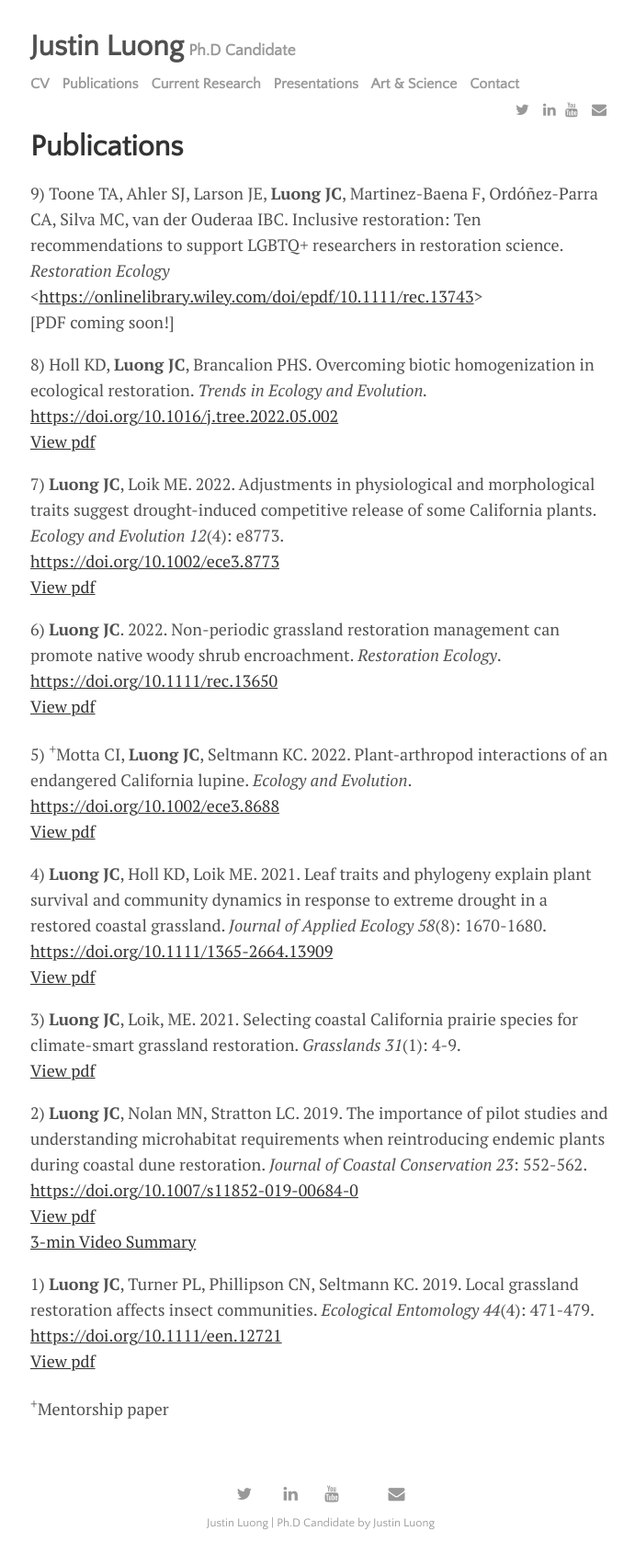
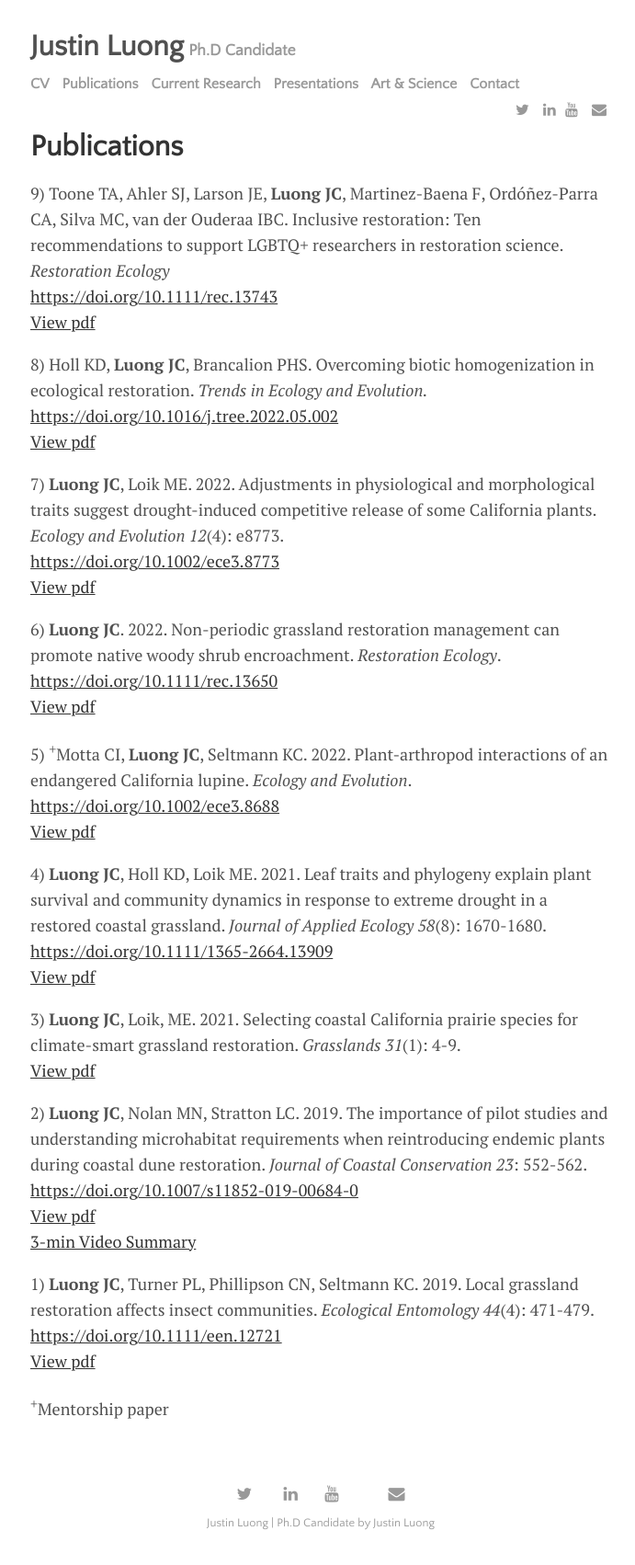
Before and after one commit to austinluong/justinluong.com, a Jekyll site: the page built from menu/publications.md, in a window 1280 px wide. Shown: the whole page at 92% size, without its empty margins (291-982 px from the left). Built offline with Jekyll 4.4.1, drawn with Linux system fonts in a browser that asks for light colours; nearby versions of some CDN libraries.

Commit message:
Update publications.md

```diff
--- a/menu/publications.md
+++ b/menu/publications.md
@@ -3,8 +3,8 @@ layout: page
 title: Publications
 ---
 9) Toone TA, Ahler SJ, Larson JE, **Luong JC**, Martinez-Baena F, Ordóñez-Parra CA, Silva MC, van der Ouderaa IBC. Inclusive restoration: Ten recommendations to support LGBTQ+ researchers in restoration science. *Restoration Ecology*
-<[https://onlinelibrary.wiley.com/doi/epdf/10.1111/rec.13743](https://doi.org/10.1111/rec.13743)>
-[PDF coming soon!]
+<https://doi.org/10.1111/rec.13743>
+[View pdf]({{site.baseurl}}/assets/pdf/TooneAhlerLarsonLuong..etal2022RestorationEcologyLGBTQInclusivity.pdf)
 
 8) Holl KD, **Luong JC**, Brancalion PHS. Overcoming biotic homogenization in ecological restoration. *Trends in Ecology and Evolution.*
 <https://doi.org/10.1016/j.tree.2022.05.002>
```
